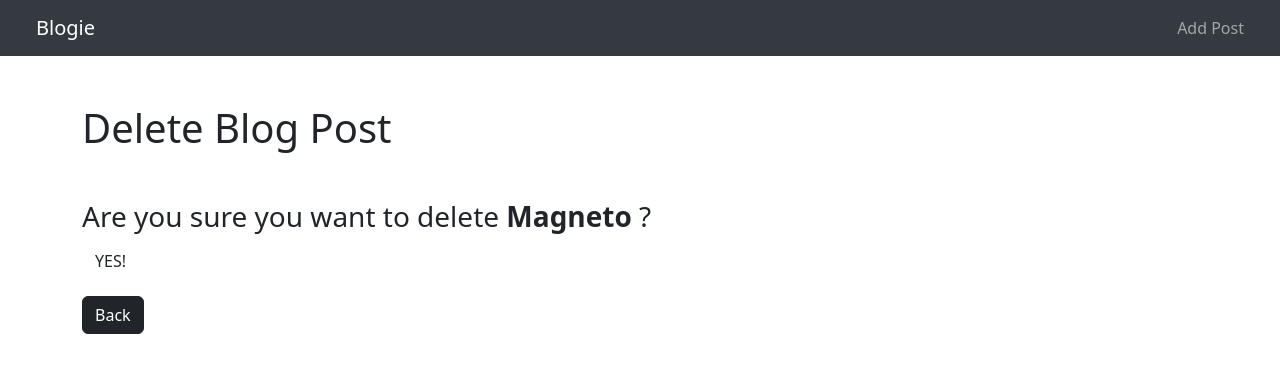
After one commit to mmanrus/Bloggie-IPT, a Django app: page /article/update/delete/3 in a window 1280 px wide. The commit adds this page. Shown: the top 373 px of the page. Run offline with Django 5.2, Linux system fonts and the light colour scheme; data comes from the database, SQL or seed files in the repository; both versions use the stored data as it was after the commit; some libraries are stand-ins or nearby versions.

Commit message:
Adding Delete Template

```diff
--- a/bloggie/blog/templates/blog/article_details.html
+++ b/bloggie/blog/templates/blog/article_details.html
@@ -12,5 +12,6 @@
 <hr>
 <a class="btn btn-dark" href = {% url 'home' %}>Back</a>
 <a class="btn bg-secondary-subtle" href = {% url 'update-post' post.pk%}>Edit</a>
-<!-- TODO DELETE POST BUTTON HREF = Delete post REAL SOON!!! -->
+
+
 {% endblock %}
--- /dev/null
+++ b/bloggie/blog/templates/blog/delete_post.html
@@ -0,0 +1,18 @@
+{% extends 'blog/base.html'%}
+
+{% block title %}
+    Delete Post
+{% endblock %}
+
+{% block content%}
+
+<h1>Delete Blog Post</h1>
+<div class="form-group">
+    <form method="POST" class="mt-5">
+        {% csrf_token %}
+        <h3>Are you sure you want to delete <strong>{{ post.title}}</strong> ?</h3>
+        <button class="btn btn-bg-secondary">YES!</button>
+
+</div>
+<a class="btn btn-dark mt-3" href = {% url 'update-post' post.pk %}>Back</a>
+{% endblock %}
```
Also changed, not shown: bloggie/db.sqlite3.
